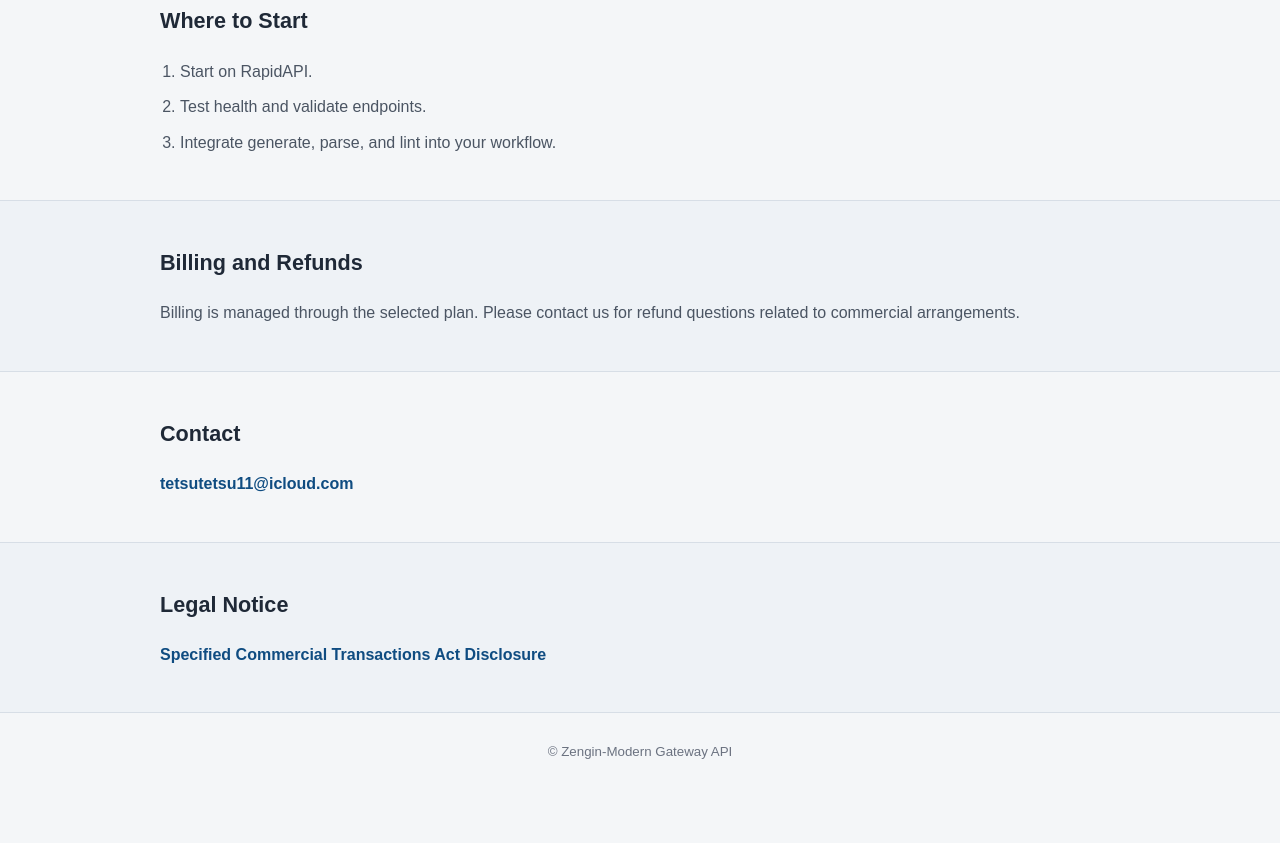
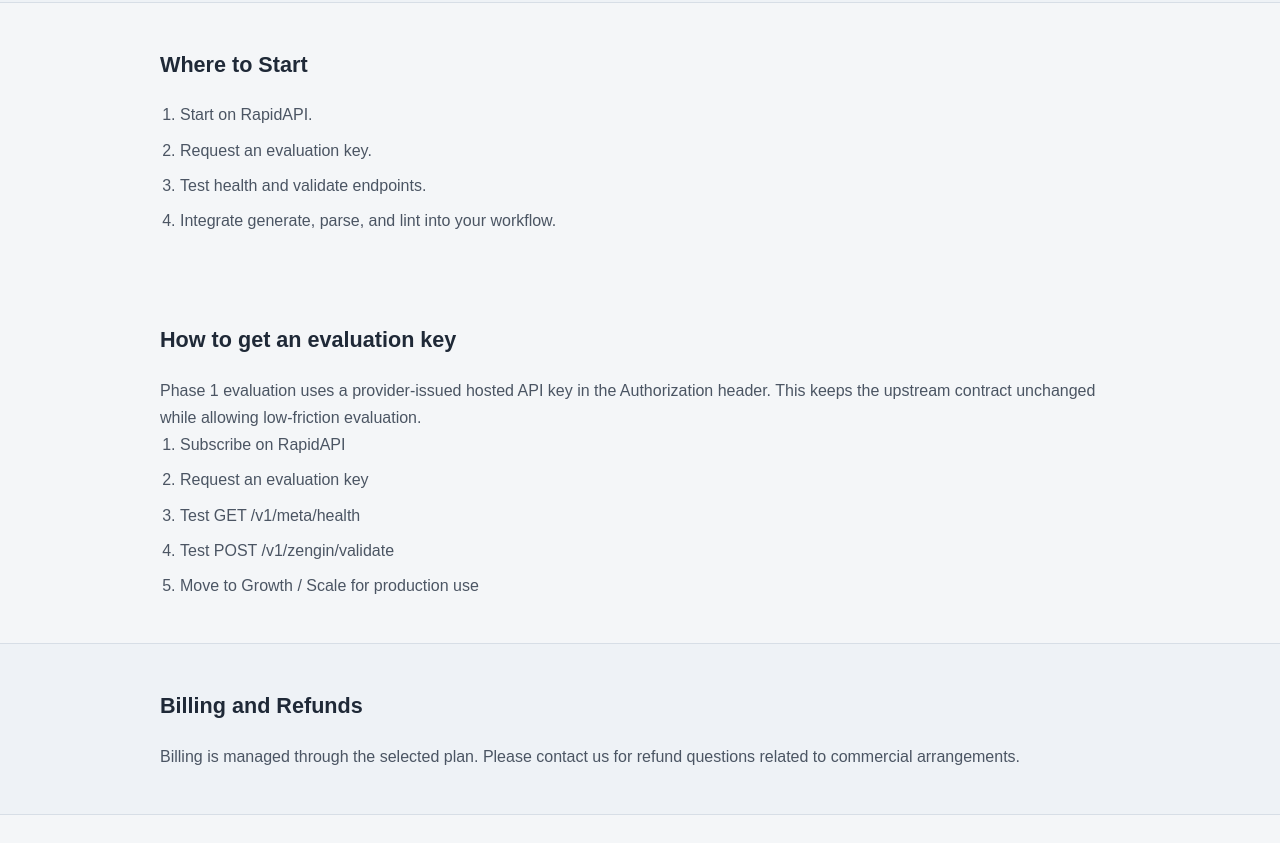
Before and after one commit to kodomonocch1/zengin-modern-gateway-site, a plain HTML site: page index.html in a window 1280 px wide. Shown: the part 978-1821 px from the top of the page. Before the commit the page ends 1775 px from the top, so only its background shows below. Drawn offline with Linux system fonts and the light colour scheme.

Commit message:
Add evaluation key guidance to landing page

```diff
--- a/index.html
+++ b/index.html
@@ -14,6 +14,7 @@
       <h1>Zengin-Modern Gateway API</h1>
       <p class="hero-copy">Built for teams that need predictable conversion and validation for Japanese bank file workflows.</p>
       <p class="lead">Deterministic API for bidirectional conversion and validation between JSON and Zengin fixed-length banking format.</p>
+      <p class="hero-copy">Start on RapidAPI, request an evaluation key, and validate before production onboarding.</p>
       <div class="hero-actions">
         <a class="button button-primary" href="https://rapidapi.com/kodomonocch1/api/zengin-modern-gateway-api">Start on RapidAPI</a>
         <a class="button button-secondary" href="https://rapidapi.com/kodomonocch1/api/zengin-modern-gateway-api">Read the Docs</a>
@@ -63,8 +64,23 @@
         <h2>Where to Start</h2>
         <ol class="step-list">
           <li>Start on RapidAPI.</li>
+          <li>Request an evaluation key.</li>
           <li>Test health and validate endpoints.</li>
           <li>Integrate generate, parse, and lint into your workflow.</li>
+        </ol>
+      </div>
+    </section>
+
+    <section class="section">
+      <div class="container">
+        <h2>How to get an evaluation key</h2>
+        <p>Phase 1 evaluation uses a provider-issued hosted API key in the Authorization header. This keeps the upstream contract unchanged while allowing low-friction evaluation.</p>
+        <ol class="step-list">
+          <li>Subscribe on RapidAPI</li>
+          <li>Request an evaluation key</li>
+          <li>Test GET /v1/meta/health</li>
+          <li>Test POST /v1/zengin/validate</li>
+          <li>Move to Growth / Scale for production use</li>
         </ol>
       </div>
     </section>
```
